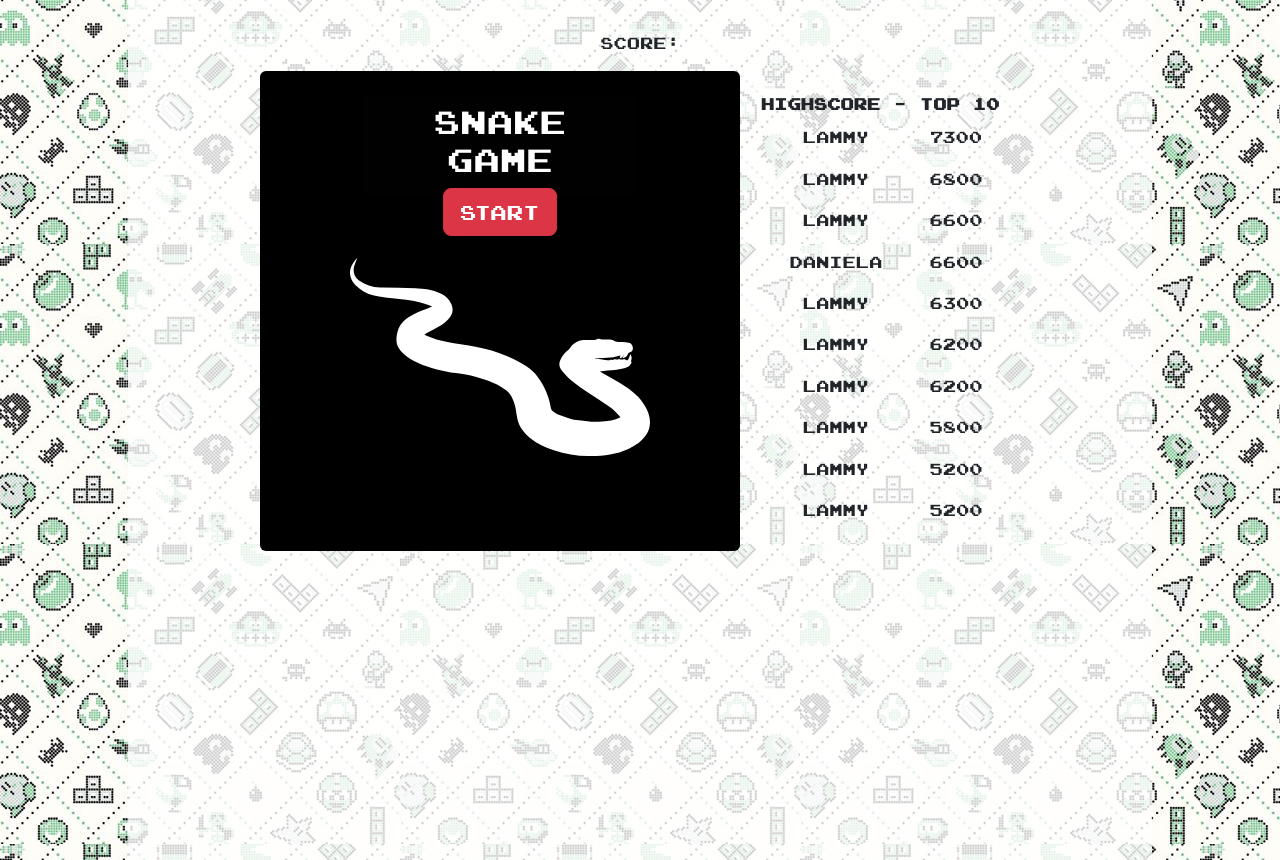
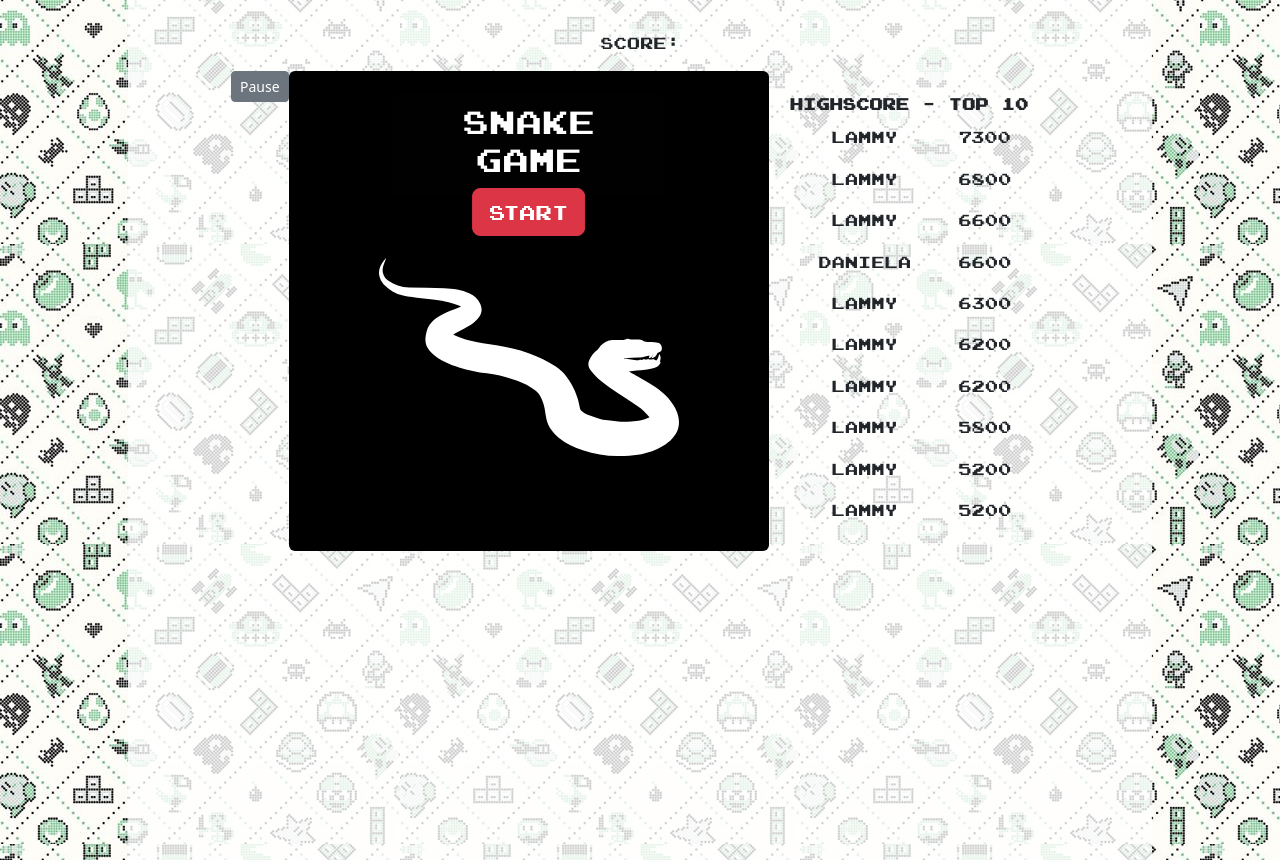
Before and after one commit to Lammy85/SnakeGame, a Flask app: page / in a window 1280 px wide. Shown: the part 56-916 px from the top of the page. Run offline with Flask 3, Linux system fonts and the light colour scheme.

Commit message:
pause function

```diff
--- a/templates/index.html
+++ b/templates/index.html
@@ -186,6 +186,9 @@
             <canvas id="canvas" width="480" height="480" hidden="true"></canvas>
 
             <!-- game over screen -->
+            <div>
+                <button class="btn btn-secondary btn-sm" id="pauseButton" type="button">Pause</button>
+            </div>
 
             <div id="result" hidden="true" class="card">
                 <div class="card-header" id="gameOver">
@@ -305,6 +308,7 @@
         let burgerCounter = 0; //eat apple to get burger
         let counter = 300; //for game speed
         let score = 0;
+        let pause = false;
         let collectSound = new Audio('static/gameboy-pluck-41265-_AudioTrimmer.com_.wav');
         let gameoverSound = new Audio('static/retro-explode-1-236678.wav');
 
@@ -314,6 +318,7 @@
         document.getElementById('againButton').addEventListener("click", playAgain);
         document.getElementById('startButton').addEventListener("click", startGame);
         document.getElementById('saveButton').addEventListener("click", sendData);
+        document.getElementById('pauseButton').addEventListener('click', pauseGame);
         document.getElementById('startGame').hidden = false;
 
 
@@ -519,16 +524,30 @@
 
         function speedUp() {
             counter = counter * 0.95;
-            clearInterval(gameIntervall)
+            clearInterval(gameIntervall);
             gameIntervall = setInterval(gameLoop, counter);
+        }
+
+        function pauseGame() {
+            if (pause) {
+                gameIntervall = setInterval(gameLoop, counter);
+                pause = false;
+            }
+            else {
+                clearInterval(gameIntervall);
+                pause = true;
+            }
+
         }
 
         //the game
 
         function gameLoop() {
+            if (!pause) {
                 document.getElementById('tutorial').hidden = true;
                 document.getElementById('result').hidden = true;
                 document.getElementById('score').textContent = score;
+
                 testGameOver();
                 if (foodCollected) {
                     collectSound.play();
@@ -550,7 +569,7 @@
                 if (!burgerCollected && burgerCounter >= 5 && !burgerPlaced) {
                     burgerTime = true;
                 }
-            if (burgerTime){
+                if (burgerTime) {
                     placeBurger();
                     burgerPlaced = true;
                     burgerTime = false;
@@ -586,13 +605,13 @@
                 if (snake[0].x == burger.x && snake[0].y == burger.y) {
                     burgerCollected = true;
                 }
-
-
+            }
         }
 
         //function to translate pressed keys into directions
 
         function KeyDown(e) {
+            if (!pause) {
                 if (e.keyCode == 37 && direction != 'RIGHT') {
                     direction = 'LEFT';
                 }
@@ -604,6 +623,7 @@
                 }
                 if (e.keyCode == 40 && direction != 'UP') {
                     direction = 'DOWN';
+                }
             }
         }
 
```
Also changed, not shown: instance/db.db. Lines whose indentation alone changed are shown as unchanged.
